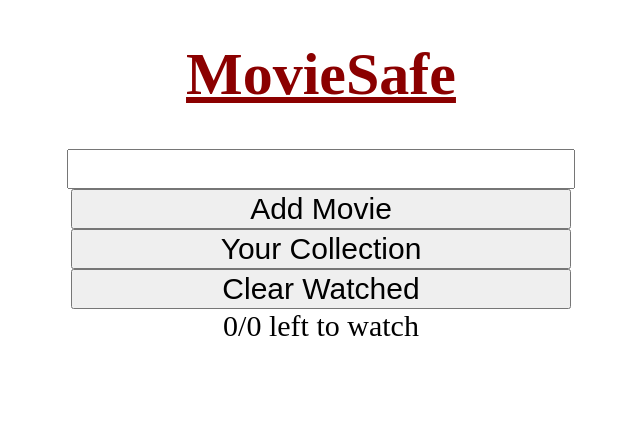
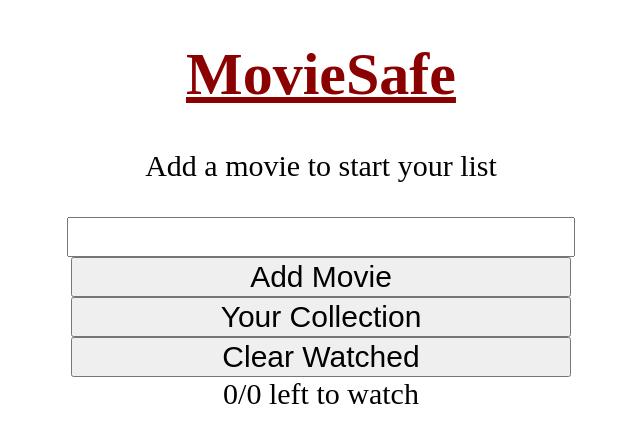
Before and after one commit to dylan-sloan/MovieSafe, a React (Create React App) app: page / in a window 1280 px wide. Shown: the top 442 px of the page, without its empty margins (319-959 px from the left). Built offline with nearby package versions, Linux system fonts and the light colour scheme.

Commit message:
added empty message

```diff
--- a/src/components/WatchList.js
+++ b/src/components/WatchList.js
@@ -1,7 +1,19 @@
 import React from 'react'
 import Movie from './Movie'
+import './styling.css'
 
 export default function WatchList({ movies, toggleWatched }) {
+  //If no movies are in the list then display the message
+  if(Object.keys(movies).length === 0) {
+    return (
+      <div style={{display: 'flex', justifyContent: 'center', alignItems: 'center', fontSize: 30 }}>
+        Add a movie to start your list
+        <br />
+        <br />
+      </div>
+    )
+  }
+
   return (
     movies.map(movie => {
         return <Movie key={movie.id} toggleWatched={toggleWatched} movie={movie} />
```
